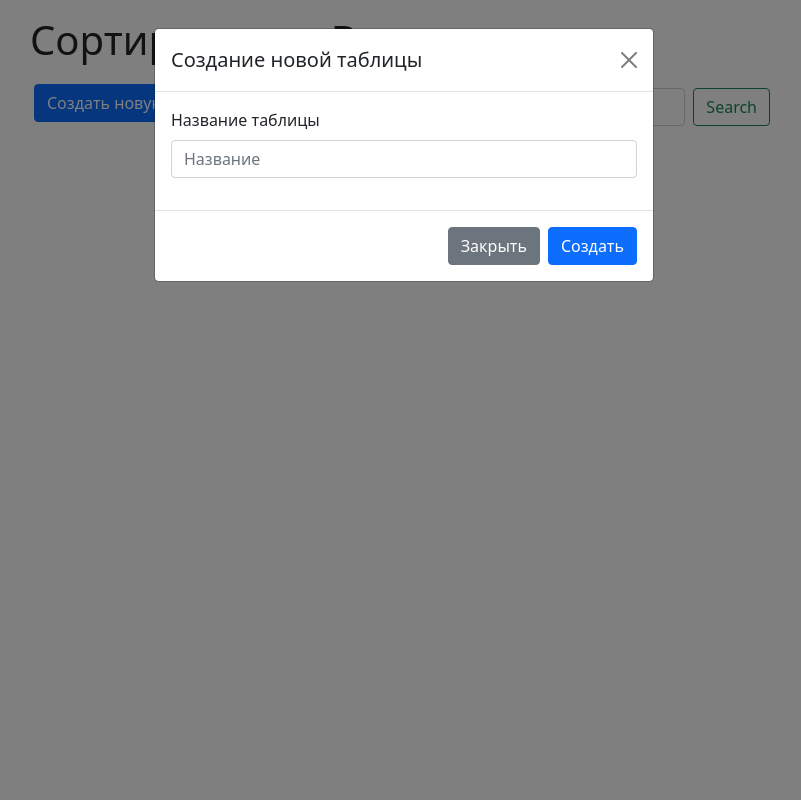
After one commit to DalLidas/RPS_PROJECT, a FastAPI app: template sql_app/templates/home.html in a window 1280 px wide, after a click on "Создать новую таблицу". The commit adds this page. Shown: the whole page, without its empty margins (236-1037 px from the left). Run offline with FastAPI, Linux system fonts and the light colour scheme; the template is opened without the code that fills it, so the values that code supplies are empty.

Commit message:
Созданы запросы на добавление и удаление на главной странице

```diff
--- a/sql_app/main.py
+++ b/sql_app/main.py
@@ -1,15 +1,15 @@
-from typing import Annotated
 import models
 from schemas import DatumBase
-from database import engine, SessionLocal, Base
+from database import engine, SessionLocal
 from sqlalchemy.orm import Session
+from typing import Annotated
 
-from fastapi import FastAPI, Body, Request, status, Depends
+from fastapi import FastAPI, Request, status, Depends
 from fastapi.encoders import jsonable_encoder
 from fastapi.exceptions import RequestValidationError, HTTPException
 from fastapi.responses import JSONResponse
 from fastapi.templating import Jinja2Templates
-from fastapi.responses import HTMLResponse
+from fastapi.responses import HTMLResponse, RedirectResponse
 from fastapi.staticfiles import StaticFiles
 
 app = FastAPI()
@@ -95,6 +95,61 @@ async def validation_exception_handler(request: Request, exc: RequestValidationE
 
 
 # Вывод главной страницы
-@app.get("/", response_class=HTMLResponse)
-async def read_item(request: Request):  # , db=Depends(Annotated[Session, Depends(get_db)])
-    return templates.TemplateResponse("base.html", {"request": request, "tables": ["Hello", "World", "Im", "Friendly"]})
+@app.get("/table_selector", response_class=HTMLResponse)
+async def home(request: Request, db: db_dependence):
+    db_answer = db.query(models.Datum).offset(0).limit(20).all()
+    if not db_answer:
+        raise HTTPException(status_code=404, detail="Data base doesn't have any table")
+    return templates.TemplateResponse("home.html", {"request": request, "tables": db_answer})
+
+
+# Вывод главной страницы c фильтром
+@app.get("/table_filter/{table_name}", response_class=HTMLResponse)
+async def home(table_name: str, request: Request, db: db_dependence):
+    db_answer = db.query(models.Datum).filter(models.Datum.table_name == table_name).offset(0).limit(20).all()
+    if not db_answer:
+        raise HTTPException(status_code=404, detail="Data base doesn't have any table")
+    return templates.TemplateResponse("home.html", {"request": request, "tables": db_answer})
+
+
+# Вывод главной страницы c игнор-фильтром
+@app.get("/table_ignore_filter/{table_name}", response_class=HTMLResponse)
+async def home(table_name: str, request: Request, db: db_dependence):
+    db_answer = db.query(models.Datum).filter(models.Datum.table_name != table_name).offset(0).limit(20).all()
+    if not db_answer:
+        raise HTTPException(status_code=404, detail="Data base doesn't have any table")
+    return templates.TemplateResponse("home.html", {"request": request, "tables": db_answer})
+
+
+# Вывод страницы для редоктирования таблицы
+@app.get("/table_editor/{table_id}", response_class=HTMLResponse)
+async def home(table_id: int, request: Request, db: db_dependence):
+    db_answer = db.query(models.Datum).filter(models.Datum.table_id == table_id).offset(0).limit(20).all()
+    if not db_answer:
+        raise HTTPException(status_code=404, detail="Table(s) with this id is not exist")
+    return templates.TemplateResponse("home.html", {"request": request, "tables": db_answer})
+
+
+# Создаёт пустые таблицы + вывод начальной страницы
+@app.get("/table_creator/{table_name}", response_class=HTMLResponse)
+async def home(table_name: str, request: Request, db: db_dependence):
+    db_answer = models.Datum(table_name=table_name, table_datum={"0": 0, '1': 0})
+    db.add(db_answer)
+    db.commit()
+    db.refresh(db_answer)
+
+    if not db_answer:
+        raise HTTPException(status_code=404, detail="Data base doesn't have any table")
+    return RedirectResponse("/table_selector")
+
+
+# Удаление всех таблиц по имени + вывод начальной страницы
+@app.get("/table_remover/{table_name}", response_class=HTMLResponse)
+async def home(table_name: str, request: Request, db: db_dependence):
+    db_answer = db.query(models.Datum).filter(models.Datum.table_name == table_name).first()
+    while db_answer:
+        db.delete(db_answer)
+        db.commit()
+        db_answer = db.query(models.Datum).filter(models.Datum.table_name == table_name).first()
+
+    return RedirectResponse("/table_selector")
--- a/sql_app/static/css/style.css
+++ b/sql_app/static/css/style.css
@@ -5,7 +5,6 @@ html {
 body{
     margin: 0;
     padding: 0;
-    background-image: url("https://source.unsplash.com/random/1920x1080");
     background-size: cover;
     display: flex;
     flex-direction: column;
@@ -13,7 +12,7 @@ body{
 }
 
 main_container{
-    background-color: #333333);
+    background: #555);
     display: flex;
     justify-content: center;
     align-items: center;
@@ -21,7 +20,6 @@ main_container{
     width: 70%;
 }
 
-
 h1.title {
     align-items: center;
     justify-content: center;
--- /dev/null
+++ b/sql_app/templates/home.html
@@ -0,0 +1,98 @@
+<!doctype html>
+<html lang="en">
+<head>
+    <meta charset="UTF-8">
+    <meta name="viewport"
+          content="width=device-width, user-scalable=no, initial-scale=1.0, maximum-scale=1.0, minimum-scale=1.0">
+    <meta http-equiv="X-UA-Compatible" content="ie=edge">
+    <link href="https://cdn.jsdelivr.net/npm/bootstrap@5.1.0/dist/css/bootstrap.min.css" rel="stylesheet" integrity="sha384-KyZXEAg3QhqLMpG8r+8fhAXLRk2vvoC2f3B09zVXn8CA5QIVfZOJ3BCsw2P0p/We" crossorigin="anonymous">
+    <link href="{{ url_for('static', path='css/style.css') }}" rel="stylesheet">
+    <script>const EditTable = (table_id) => {window.location.href = "/table_editor/" + table_id;}</script>
+    <script>const CreateTable = (table_name) => {window.location.href = "/table_creator/" + document.getElementById("ModalCreateTableInputName").value;}</script>
+    <script>const DeleteTable = (table_name) => {window.location.href = "/table_remover/" + document.getElementById("ModalCreateTableDeleteName").value;}</script>
+    <script>const FilterTable = (table_name) => {window.location.href = "/table_remover/" + document.getElementById("ModalCreateTableDeleteName").value;}</script>
+    <title>Сортировки от Вовки</title>
+</head>
+<body>
+    <div class="main_container">
+        <nav class="flex justify-center text-3xl my-3">
+               <h1 class="title">Сортировки от Вовки</h1>
+        </nav>
+
+        <div class="d-flex bd-highlight">
+            <div class="container p-1 flex-fill bd-highlight">
+                <button type="button" class="btn btn-primary" data-bs-toggle="modal" data-bs-target="#ModalCreator">Создать новую таблицу</button>
+
+                <div class="modal fade" id="ModalCreator" tabindex="-1" aria-labelledby="exampleModalLabel" aria-hidden="true">
+                  <div class="modal-dialog">
+                    <div class="modal-content">
+                      <div class="modal-header">
+                        <h5 class="modal-title" id="ModalCreatorLabel">Создание новой таблицы</h5>
+                        <button type="button" class="btn-close" data-bs-dismiss="modal" aria-label="Close"></button>
+                      </div>
+                      <div class="modal-body">
+                        <div class="mb-3">
+                          <label for="ModalCreateTableInputName" class="form-label">Название таблицы</label>
+                          <input type="text" class="form-control" id="ModalCreateTableInputName" placeholder="Название">
+                        </div>
+                      </div>
+                      <div class="modal-footer">
+                        <button type="button" class="btn btn-secondary" data-bs-dismiss="modal">Закрыть</button>
+                        <button type="button" class="btn btn-primary" onclick="CreateTable();" data-bs-dismiss="modal">Создать</button>
+                      </div>
+                    </div>
+                  </div>
+                </div>
+            </div>
+
+            <div class="container p-1 flex-fill bd-highlight">
+                <button type="button" class="btn btn-danger" data-bs-toggle="modal" data-bs-target="#ModalRemover">Удалить таблицы</button>
+
+                <div class="modal fade" id="ModalRemover" tabindex="-1" aria-labelledby="exampleModalLabel" aria-hidden="true">
+                  <div class="modal-dialog">
+                    <div class="modal-content">
+                      <div class="modal-header">
+                        <h5 class="modal-title" id="ModalRemoverLabel">Удаление таблиц</h5>
+                        <button type="button" class="btn-close" data-bs-dismiss="modal" aria-label="Close"></button>
+                      </div>
+                      <div class="modal-body">
+                        <div class="mb-3">
+                          <label for="ModalCreateTableInputName" class="form-label">Название таблицы</label>
+                          <input type="text" class="form-control" id="ModalCreateTableDeleteName" placeholder="Название">
+                        </div>
+                      </div>
+                      <div class="modal-footer">
+                        <button type="button" class="btn btn-secondary" data-bs-dismiss="modal">Закрыть</button>
+                        <button type="button" class="btn btn-primary" onclick="DeleteTable();" data-bs-dismiss="modal">Удалить</button>
+                      </div>
+                    </div>
+                  </div>
+                </div>
+            </div>
+
+            <div class="container p-2 flex-fill bd-highlight">
+                <form class="d-flex">
+                <input class="form-control me-2" type="search" placeholder="Search" aria-label="Search">
+                <button class="btn btn-outline-success" type="submit">Search</button>
+                </form>
+            </div>
+        </div>
+
+        <div class="container">
+            <div class="row row-cols-2 row-cols-lg-5 g-2 g-lg-3">
+            {% for table in tables %}
+            <div class="col">
+                <button id="button-{{table.table_id}}" class="btn btn-outline-success" onclick="EditTable({{ table.table_id }});">
+                <div>Table: {{ table.table_name }}</div>
+                </button>
+            </div>
+            {% endfor %}
+            </div>
+        </div>
+    </div>
+</div>
+</body>
+
+<script src="https://cdn.jsdelivr.net/npm/@popperjs/core@2.9.3/dist/umd/popper.min.js" integrity="sha384-eMNCOe7tC1doHpGoWe/6oMVemdAVTMs2xqW4mwXrXsW0L84Iytr2wi5v2QjrP/xp" crossorigin="anonymous"></script>
+<script src="https://cdn.jsdelivr.net/npm/bootstrap@5.1.0/dist/js/bootstrap.min.js" integrity="sha384-cn7l7gDp0eyniUwwAZgrzD06kc/tftFf19TOAs2zVinnD/C7E91j9yyk5//jjpt/" crossorigin="anonymous"></script>
+</html>
```
Also changed, not shown: sql_app/templates/base.html (deleted, +0 -35 lines).
